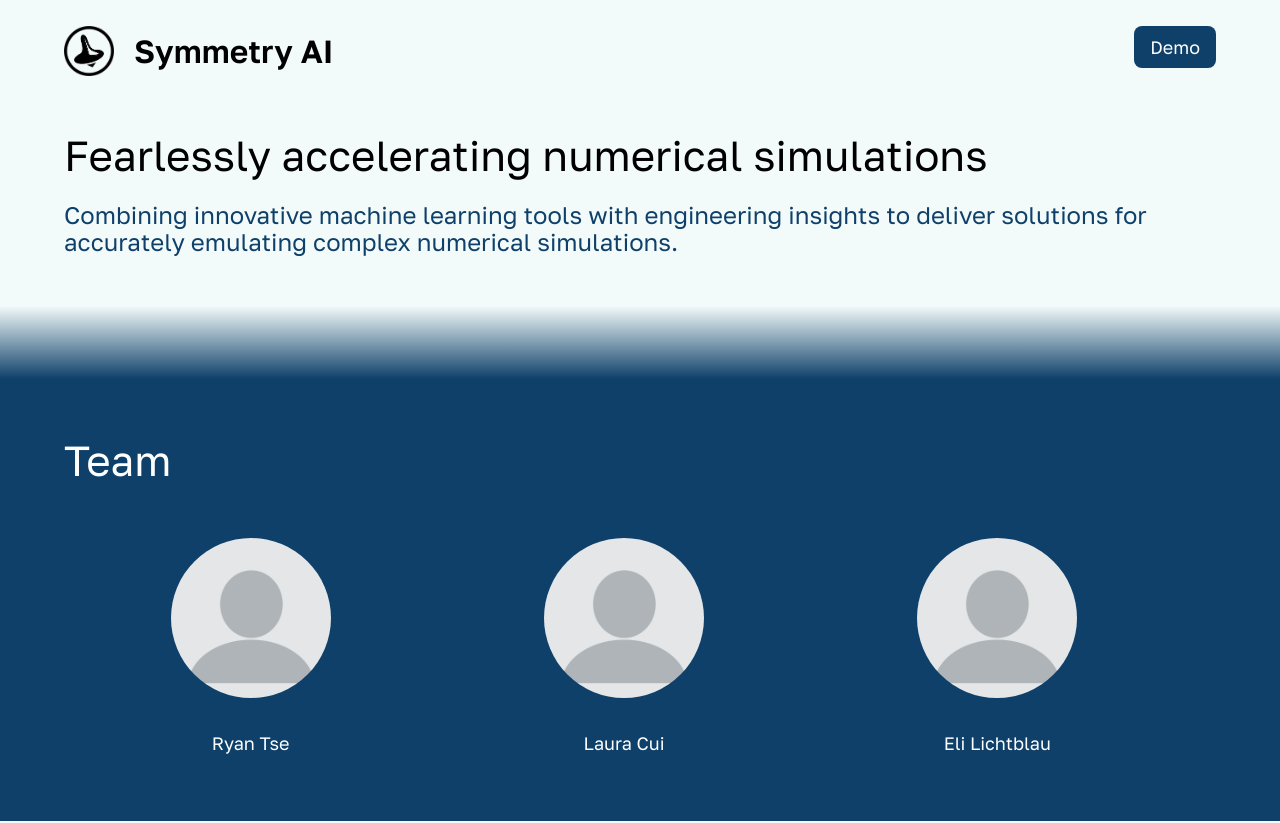
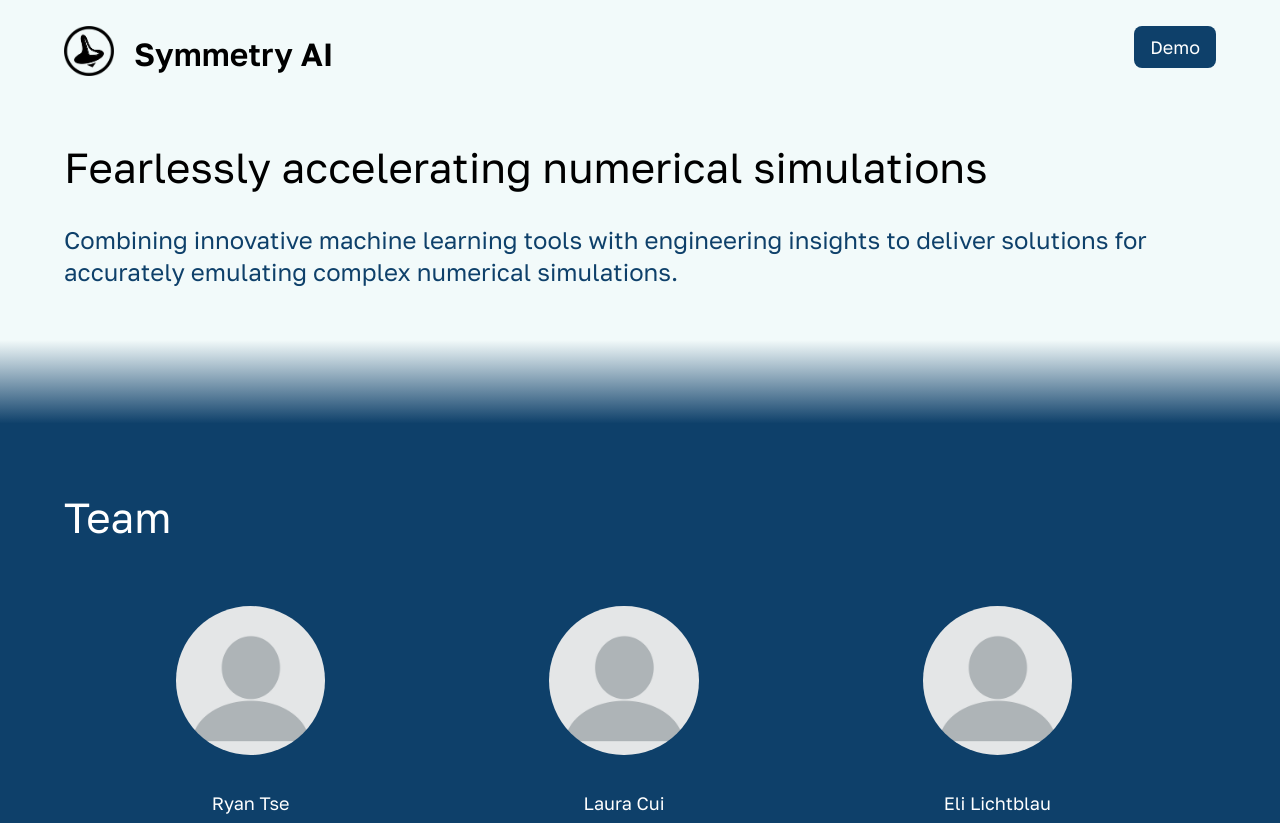
Before and after one commit to symmetryai/website, a plain HTML site: page index.html in a window 1280 px wide. Shown: the top 823 px of the page. Drawn offline with Linux system fonts and the light colour scheme.

Commit message:
Fixed line spacing

```diff
--- a/index.html
+++ b/index.html
@@ -25,7 +25,7 @@ body {
 	padding-top:0px;
 	overflow-x:hidden;
     word-wrap: break-word;
-    line-height:150%;
+    line-height:180%;
 	position: relative;
 <<<<<<< HEAD
 	overflow-x:hidden;
@@ -60,6 +60,7 @@ h1{
     margin:0px;
     font-family: 'Golos Text', sans-serif;
 	font-weight:400;
+	line-height: 120%;
 	margin-bottom: 32px;
 	z-index:999;
 }
@@ -160,10 +161,10 @@ button{
     font-weight: 600;
     font-size:32px;
     text-align:left;
-    width:40%;
     top:25%;
     left:70px;
     margin-bottom:20px;
+    maring-right:0px;
 }
 
 #home{
@@ -191,7 +192,8 @@ button{
 
 .propic{
 	border-radius: 50%;
-	max-width: 160px;
+	width: 160px;
+	max-width: 40%;
 	padding: 32px;
 }
 </style>
```
